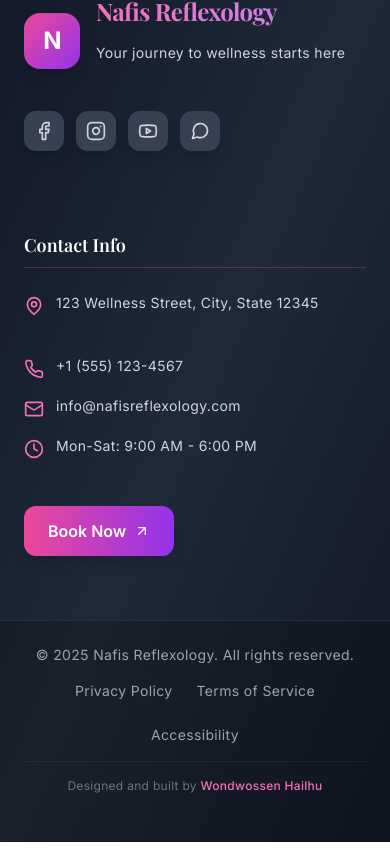
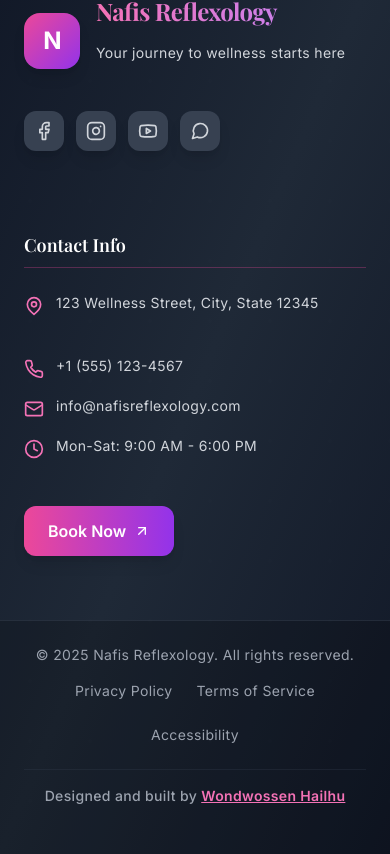
Before and after one commit to bisoul1984/nafis, a React (Create React App) app in the folder client/: page /dashboard in a window 390 px wide. Shown: the part 978-1832 px from the top of the page. Built offline with nearby package versions, Linux system fonts and the light colour scheme; no server answers; a web font is replaced by a local one.

Commit message:
Update services section to show only Foot Reflexology and improve footer developer credit visibility

```diff
--- a/client/src/components/home/ServicesPreview.js
+++ b/client/src/components/home/ServicesPreview.js
@@ -8,18 +8,6 @@ const ServicesPreview = () => {
       duration: '60 min',
       price: '$75',
       description: 'Complete foot reflexology treatment targeting all pressure points.'
-    },
-    {
-      name: 'Hand Reflexology',
-      duration: '45 min',
-      price: '$55',
-      description: 'Therapeutic hand reflexology for stress relief and relaxation.'
-    },
-    {
-      name: 'Ear Reflexology',
-      duration: '30 min',
-      price: '$40',
-      description: 'Specialized ear reflexology for targeted healing.'
     }
   ];
 
@@ -35,7 +23,7 @@ const ServicesPreview = () => {
           </p>
         </div>
 
-        <div className="grid grid-cols-1 md:grid-cols-3 gap-8 mb-12">
+        <div className="grid grid-cols-1 gap-8 mb-12 max-w-md mx-auto">
           {services.map((service, index) => (
             <div
               key={index}
--- a/client/src/components/layout/Footer.js
+++ b/client/src/components/layout/Footer.js
@@ -244,16 +244,16 @@ const Footer = () => {
               initial={{ opacity: 0 }}
               whileInView={{ opacity: 1 }}
               transition={{ duration: 0.6, delay: 0.4 }}
-              className="mt-4 pt-4 border-t border-gray-700/30"
+              className="mt-6 pt-4 border-t border-gray-700/30"
             >
               <div className="text-center">
-                <p className="text-gray-500 text-xs">
+                <p className="text-gray-400 text-sm font-medium">
                   Designed and built by{' '}
                   <a
                     href="https://www.wondwossendev.com/"
                     target="_blank"
                     rel="noopener noreferrer"
-                    className="text-pink-400 hover:text-pink-300 transition-colors duration-300 font-medium"
+                    className="text-pink-400 hover:text-pink-300 transition-colors duration-300 font-semibold underline"
                   >
                     Wondwossen Hailhu
                   </a>
```
